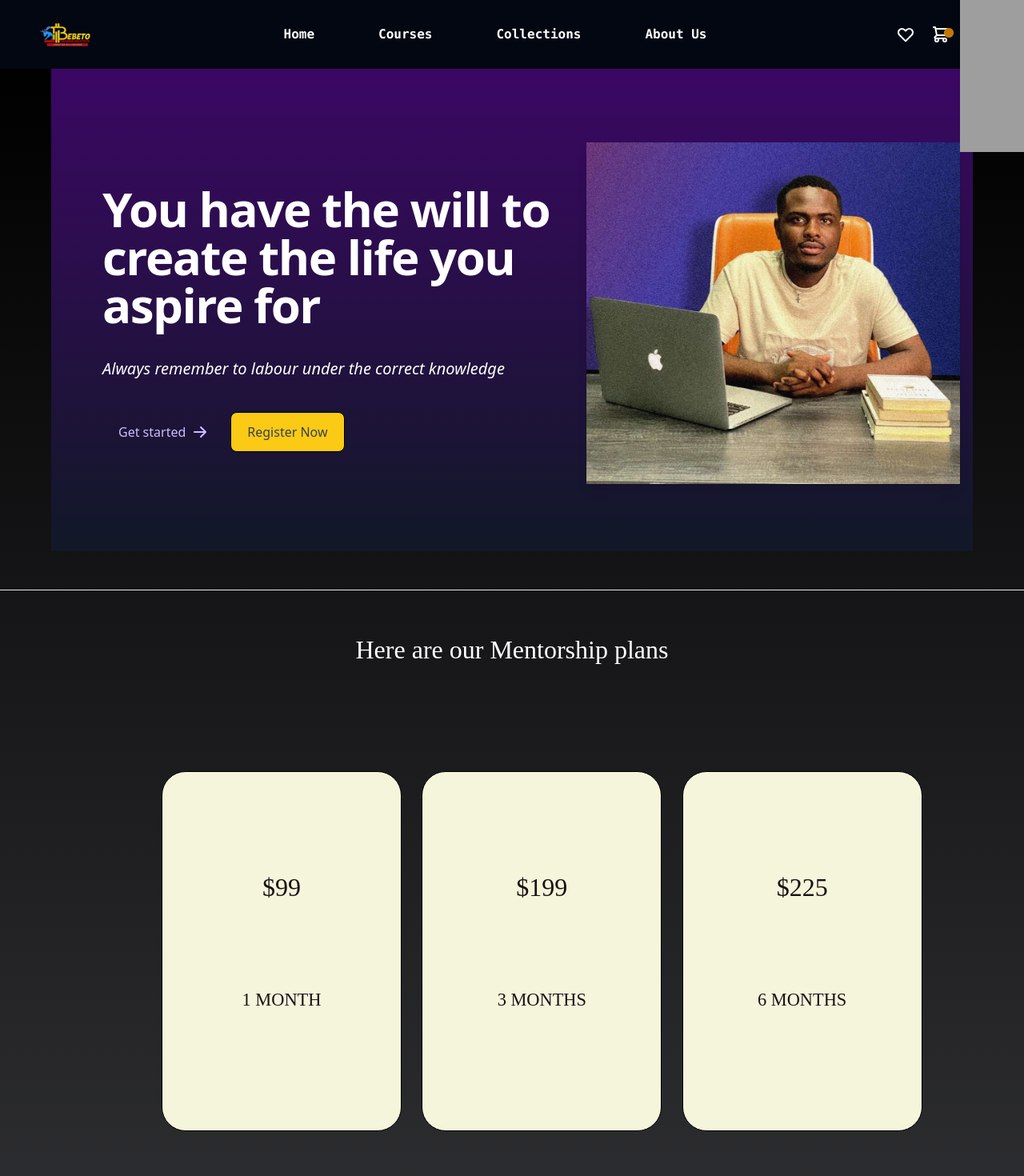
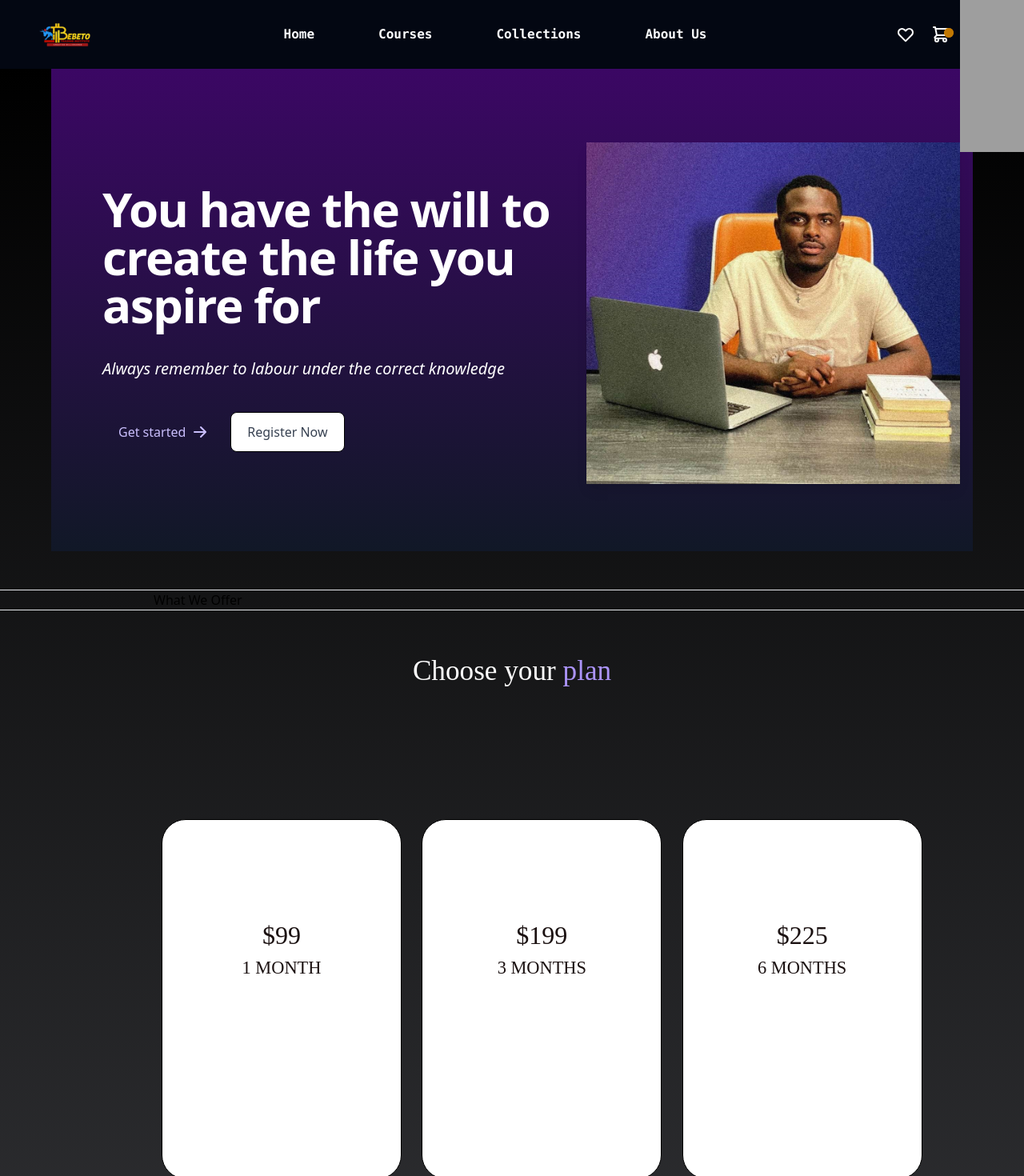
Before and after one commit to Julesezeh/BTI_FRONTEND, a React (Vite) app: page / in a window 1280 px wide. Shown: the top 1470 px of the page at 80% size. Built offline with nearby package versions, Linux system fonts and the light colour scheme; grey boxes are pictures that could not be loaded.

Commit message:
more professional looking plan selection page

```diff
--- a/src/components/projects.css
+++ b/src/components/projects.css
@@ -1,7 +1,7 @@
 .proj {
     padding-top: 80px;
     text-align: center;
-    margin-top: 0px;
+    margin-top: 30px;
     margin-bottom: 10px;
     margin-left: 10px;
     margin-right: 10px;
@@ -9,7 +9,7 @@
     width: 300px;
     border-radius: 30px;
     border: 1px solid black;
-    background-color: beige;
+    background-color: white;
     transition: ease-in 0.8s;
     cursor: pointer;
     position: inherit;
@@ -37,15 +37,15 @@
   }
 
   .textEnlarged{
-    font-size: 1.3em;
-    transition: ease-in-out 700ms;
+    font-size: 1.1em;
+    /* transition: ease-in-out 700ms; */
 
 
   }
 
   .bottomText{
     font-size: 0.7em;
-    padding-top: 100px;
+    padding-top: 0px;
   }
   #frst1 {
     background-image: url("./forest1.jpg");
@@ -82,13 +82,13 @@
     /* animation-name: heightincrease;
     animation-duration: 1s; */
     /* height: 320px; */
-    width: 320px;
-    background-color:gray;
-    color: lightyellow;
+    /* width: 320px; */
+    /* background-color:gray;
+    color: lightyellow; */
     border-color: white;
-    transition: ease-in 700ms;
-    margin-left: 0px;
-    box-shadow: 5px 10px 10px 10px #8888888e;
+    /* transition: ease-in-out 200ms; */
+    margin-top: 10px;
+    /* box-shadow: 5px 10px 10px 10px #8888888e; */
 
   }
 
--- a/src/pages/home/home.jsx
+++ b/src/pages/home/home.jsx
@@ -71,7 +71,7 @@ const SkilledLearning = () => {
                 Get started
                 <svg class="w-5 h-5 ml-2 -mr-1" fill="currentColor" viewBox="0 0 20 20" xmlns="http://www.w3.org/2000/svg"><path fill-rule="evenodd" d="M10.293 3.293a1 1 0 011.414 0l6 6a1 1 0 010 1.414l-6 6a1 1 0 01-1.414-1.414L14.586 11H3a1 1 0 110-2h11.586l-4.293-4.293a1 1 0 010-1.414z" clip-rule="evenodd"></path></svg>
             </a>
-            <a href="#" class="inline-flex items-center justify-center px-5 py-3 text-base font-medium text-center bg-yellow-300 border hover:text-black border-black rounded-lg hover:bg-gray-100 focus:ring-4 focus:ring-gray-100 text-gray-700 dark:border-gray-700 dark:hover:bg-yellow-400 dark:focus:ring-gray-800">
+            <a href="#" class="inline-flex items-center justify-center px-5 py-3 text-base font-medium text-center bg-white border hover:text-black border-black rounded-lg hover:bg-gray-100 focus:ring-4 focus:ring-gray-100 text-gray-700 dark:border-gray-700 dark:hover:bg-yellow-400 dark:focus:ring-gray-800">
                 Register Now
             </a>
         </div>
@@ -95,10 +95,16 @@ const SkilledLearning = () => {
           </div>
         </div>
       </div>
+      <hr/>
+      <div  className=" h-full w-full md:max-w-[60%] lg:max-w-[70%] xl:max-w-[70%] mx-auto">
+        <div>
+          <h1>What We Offer</h1>
+        </div>
+      </div>
         <hr />
         <div id="metorshipPlansSection" className="md:max-w-[60%] lg:max-w-[70%] xl:max-w-[70%] mx-auto">
         <div className="bgimg">
-          <span><h2 style={{textAlign:"center", marginTop:50, color:"white"}}>Here are our Mentorship plans</h2></span>
+          <span><h2 style={{textAlign:"center", marginTop:50, color:"white", fontSize:"1.1em"}}>Choose your <span className="text-purple-400">plan</span></h2></span>
         </div>
         <div className="pt-56 md:pt-0 grid sm:grid-cols-2 lg:grid-cols-3 gap-20 my-24 lg:my-32 place-items-center sm:place-items-stretch" style={{width:"100%"}}>
           {/* <div className="hover:drop-shadow-2xl w-screen bg-gradient-to-r  from-pink-500 to-red-600 sm:max-w-xs rounded-xl px-10 py-5 text-white text-xl font-extrabold leading-8 shadow-xl">
```
